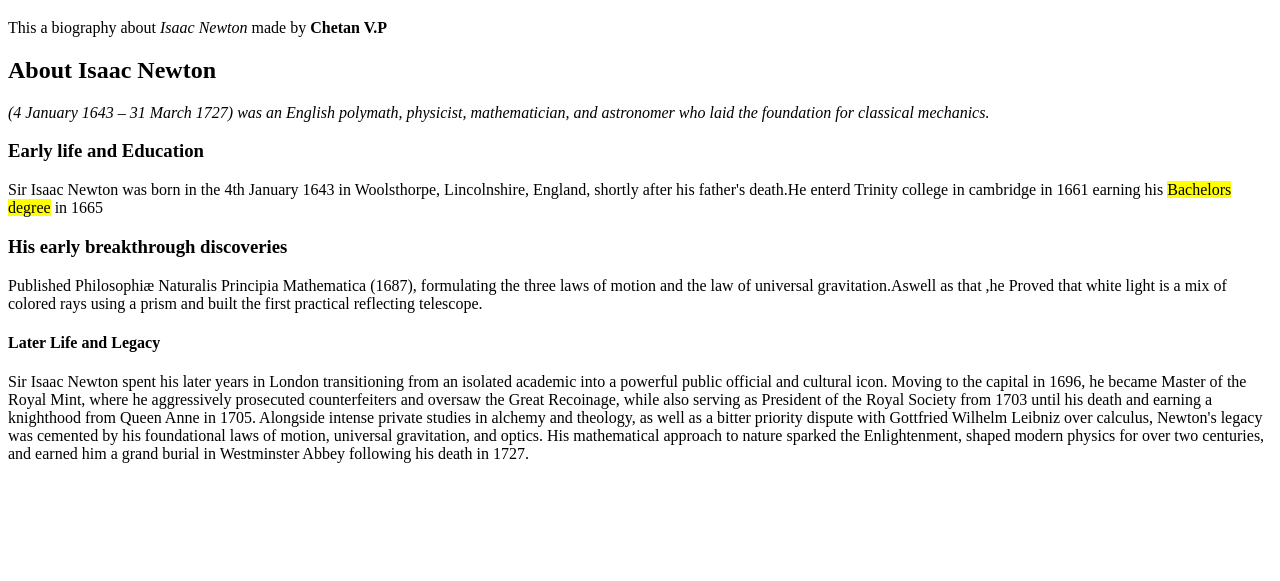
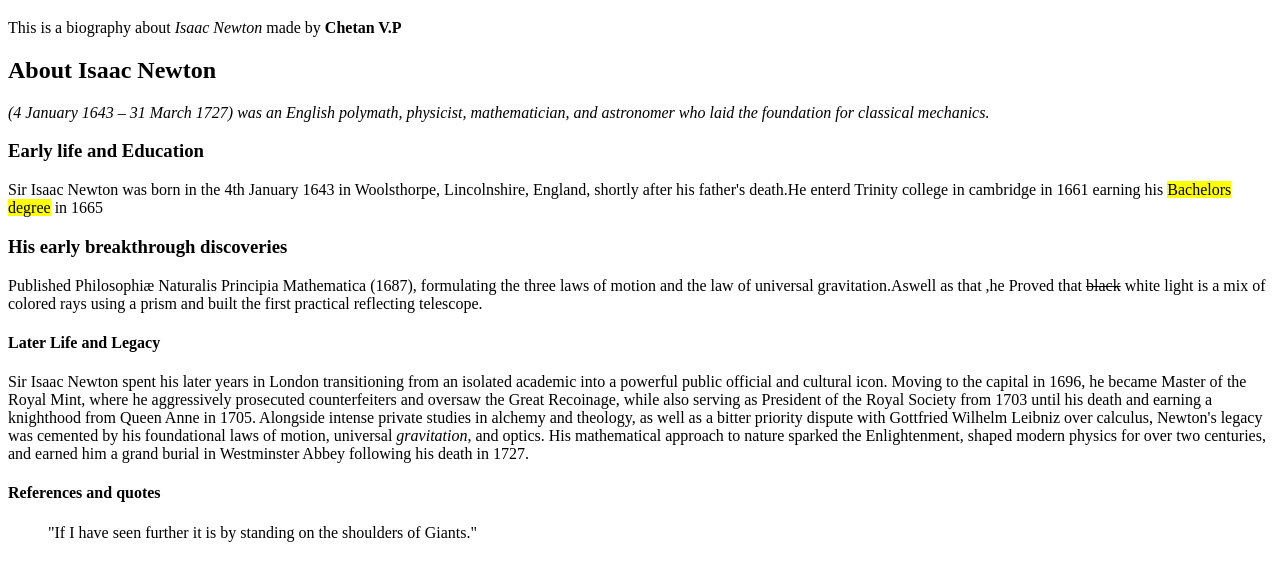
Before and after one commit to chetanpadmaraju-ux/isaacnewtobiography, a plain HTML site: page index.html in a window 1280 px wide. Shown: the part 61-642 px from the top of the page. Drawn offline with Linux system fonts and the light colour scheme.

Commit message:
Fix typos and enhance formatting in index.html
Corrected typos and improved formatting in the biography of Isaac Newton.

```diff
--- a/index.html
+++ b/index.html
@@ -5,7 +5,7 @@
     </head>
     <body>
         <h1>Biography of Isaac Newton</h1>
-        <p>This a biography about <em>Isaac Newton</em>
+        <p>This is a biography about <em>Isaac Newton</em>
             made by <b>Chetan V.P</b>
         </p>
         <h2>About Isaac Newton</h2>
@@ -17,16 +17,20 @@
         in 1661 earning his <mark>Bachelors degree</mark> in 1665</p>
         <h3>His early breakthrough discoveries</h3>
         <p>Published Philosophiæ Naturalis Principia Mathematica (1687), formulating the three laws of
-        motion and the law of universal gravitation.Aswell as that ,he Proved that white light is a mix of colored rays using a prism and built the first practical reflecting telescope.</p>
+        motion and the law of universal gravitation.Aswell as that ,he Proved that <del>black</del> white light is a mix of colored rays using a prism and built the first practical reflecting telescope.</p>
         <h4>Later Life and Legacy</h4>
         <p>Sir Isaac Newton spent his later years in London transitioning from an isolated academic into a powerful public official
         and cultural icon. Moving to the capital in 1696, he became Master of the Royal Mint, where he aggressively prosecuted
         counterfeiters and oversaw the Great Recoinage, while also serving as President of the Royal Society from 1703 until his
         death and earning a knighthood from Queen Anne in 1705. Alongside intense private studies in alchemy and theology, as
         well as a bitter priority dispute with Gottfried Wilhelm Leibniz over calculus, Newton's legacy was cemented by his
-        foundational laws of motion, universal gravitation, and optics. His mathematical approach to nature sparked the
+        foundational laws of motion, universal <em>gravitation</em>, and optics. His mathematical approach to nature sparked the
         Enlightenment, shaped modern physics for over two centuries, and earned him a grand burial in Westminster Abbey
         following his death in 1727.</p>
+        <h4>References and quotes</h4>
+        <blockquote
+    cite="https://en.wikipedia.org/wiki/Isaac_Newton">
+            "If I have seen further it is by standing on the shoulders of Giants."
 
     </body>
 </html>
```
